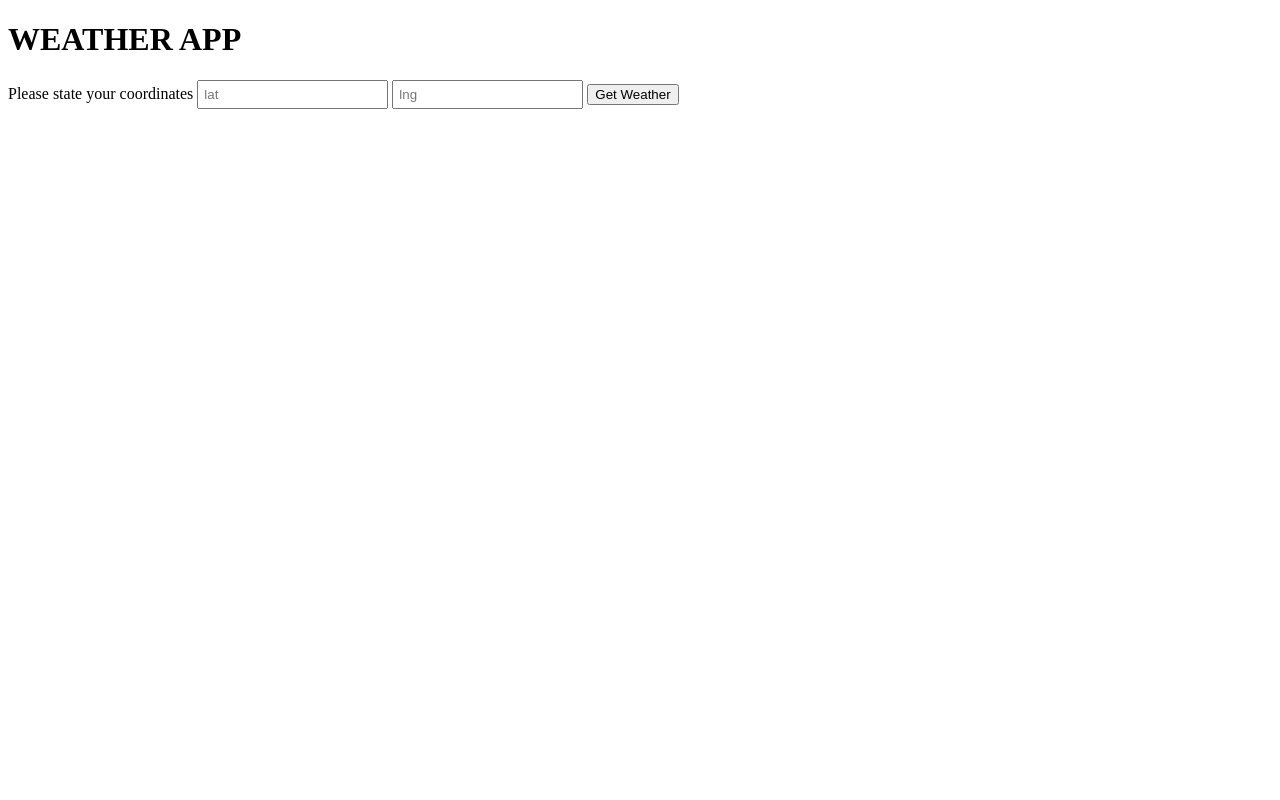
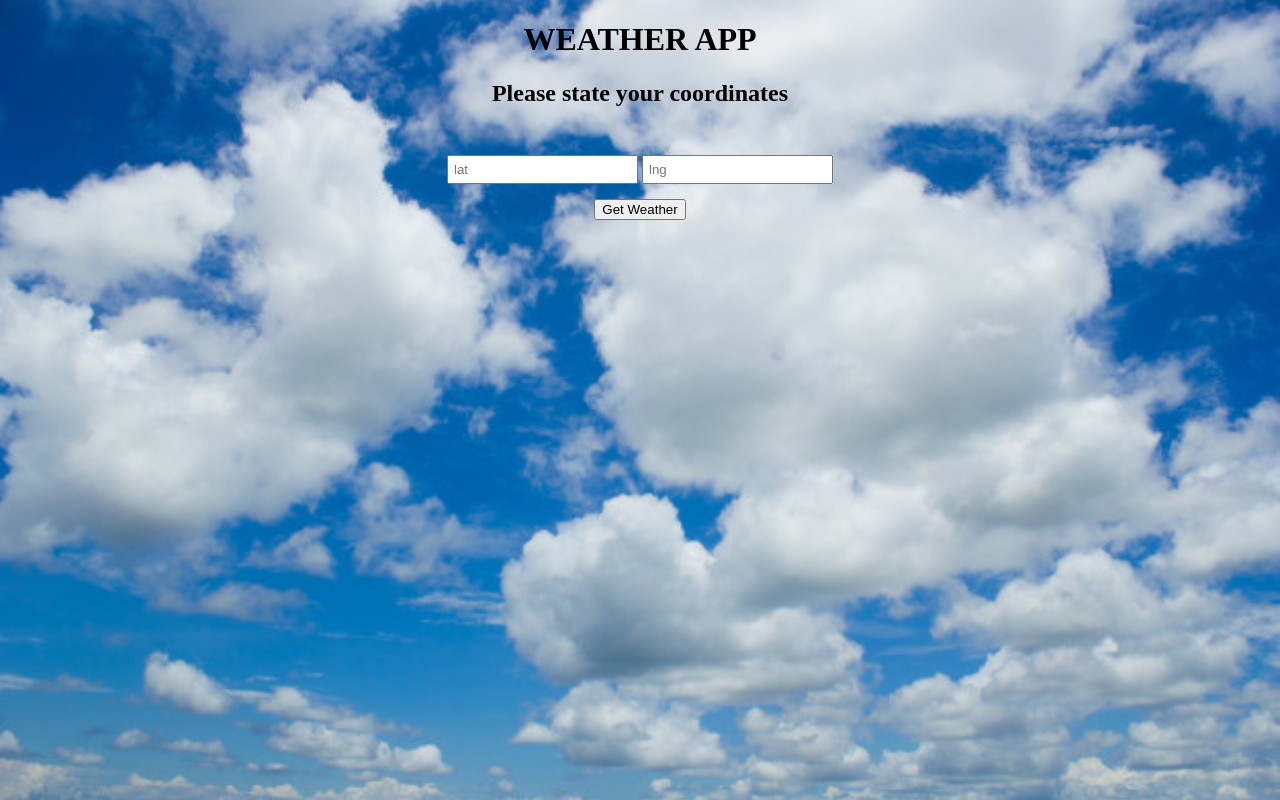
Before and after one commit to aybrownstein/weather-app, a plain HTML site: page index.html in a window 1280 px wide. Drawn offline with nearby package versions, Linux system fonts and the light colour scheme.

Commit message:
designed app

```diff
--- a/index.html
+++ b/index.html
@@ -11,10 +11,11 @@
 <body>
     <form>
         <h1>WEATHER APP</h1>
-        <label for="lat">Please state your coordinates</label>
+        <h2>Please state your coordinates</h2><br>
+        <label for="lat"></label>
         <input type="text" name="lat" id="js-lat" placeholder="lat" required>
         <label for="lng"></label>
-        <input type="text" name="lng" id="js-lng" placeholder="lng" required>
+        <input type="text" name="lng" id="js-lng" placeholder="lng" required><br>
         <input type="submit" value="Get Weather">
     </form>
     <p class="error-message"></p>
--- a/main.css
+++ b/main.css
@@ -1,10 +1,39 @@
 * {
     box-sizing: border-box;
+}
+
+html {
+    background: url("blue-sky-background.jpg") no-repeat center center fixed;
+    background-size: cover;
+    height: 100%;
+    overflow: hidden;
+    background-blend-mode: lighten;
+}
+
+form {
+    text-align: center;
+}
+
+.results {
+    text-align: center;
+}
+
+.clothing {
+    text-align: center;
 }
 
 button,
 input[type="text"] {
     padding: 5px;
+}
+
+button,
+input[type="submit"] {
+    margin-top: 15px;
+}
+
+#js-lng {
+    margin-top: 10px;
 }
 
 button:hover {
@@ -22,3 +51,7 @@ button:hover {
 .results-list {
     list-style: none;
 }
+
+.clothing {
+    font-weight: bold;
+}
```
Also changed, not shown: blue-sky-background.jpg (added).
